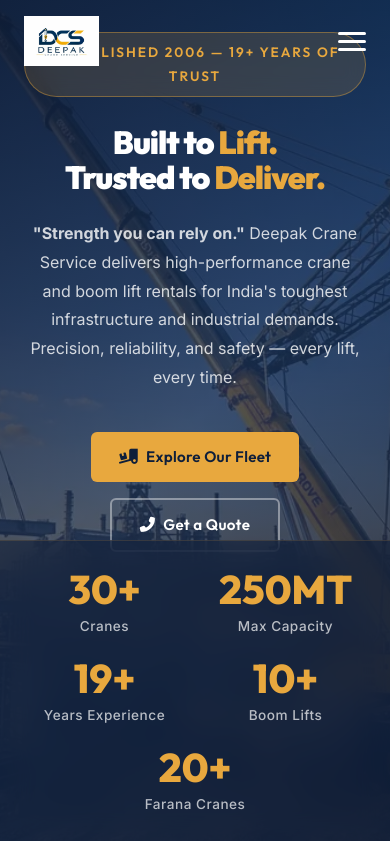
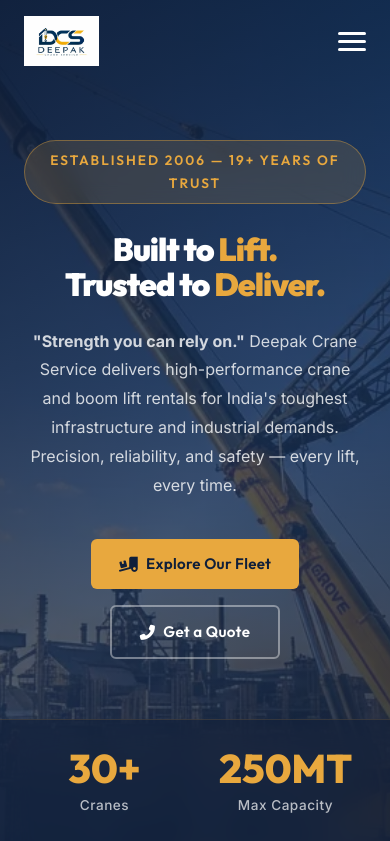
Before and after one commit to ayushprakash1010-jpg/DCS, a React (Vite) app: page / in a window 390 px wide. Shown: the top 841 px of the page. Built offline with nearby package versions, Linux system fonts and the light colour scheme.

Commit message:
Refactor mobile hero layout to use relative positioning to prevent overlap on small screens

```diff
--- a/src/styles/index.css
+++ b/src/styles/index.css
@@ -1027,7 +1027,18 @@ ul {
   }
 
   .hero {
-    padding-bottom: 260px; /* Prevent overlap with floating stats */
+    height: auto;
+    min-height: 100vh;
+    padding-top: 140px; /* Account for fixed header */
+    padding-bottom: 0;
+    flex-direction: column;
+    justify-content: flex-start;
+  }
+
+  .hero-floating-stats {
+    position: relative;
+    width: 100%;
+    margin-top: 60px;
   }
 
   .hero h1 {
```
